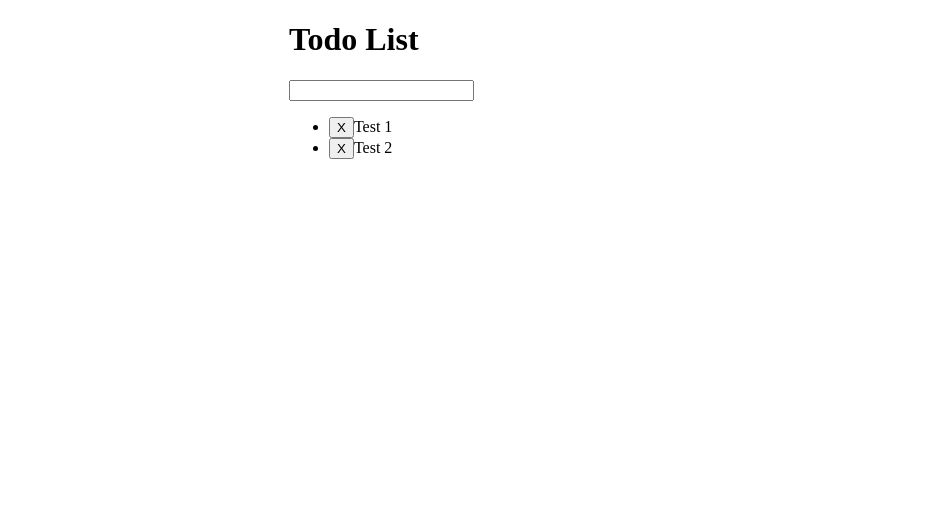
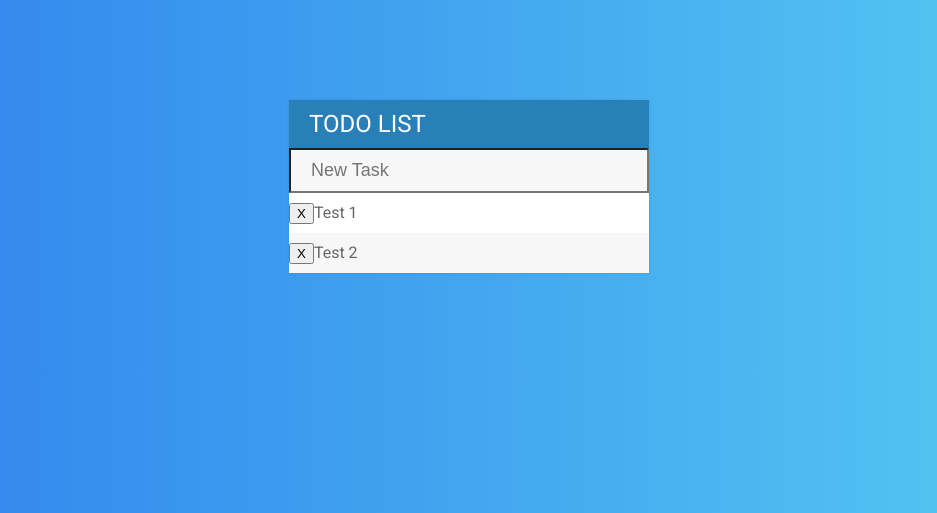
Before and after one commit to adrianyuson/ToDoList, a PHP site: page / in a window 1280 px wide. Shown: the top 513 px of the page, without its empty margins (171-1108 px from the left). Run offline with PHP 8.4, Linux system fonts and the light colour scheme.

Commit message:
Progress

```diff
--- a/assets/css/todos.css
+++ b/assets/css/todos.css
@@ -1,9 +1,64 @@
+h1 {
+	background: #2980b9;
+	color: white;
+	margin: 0;
+	padding: 10px 20px;
+	text-transform: uppercase;
+	font-size: 24px;
+	font-weight: normal;
+}
+
+ul {
+	list-style: none;
+	margin: 0;
+	padding: 0;
+}
+
 #container {
 	width: 360px;
-	margin: 0 auto;
+	margin: 100px auto;
+	background: #f7f7f7;
+	box-shadow: 0 0 3px rgba(0, 0, 0, 0.1);
+}
+
+body {
+	font-family: 'Roboto', sans-serif;
+	background: #56CCF2;
+	/* fallback for old browsers */
+	background: -webkit-linear-gradient(to right, #2F80ED, #56CCF2);
+	/* Chrome 10-25, Safari 5.1-6 */
+	background: linear-gradient(to right, #2F80ED, #56CCF2);
+	/* W3C, IE 10+/ Edge, Firefox 16+, Chrome 26+, Opera 12+, Safari 7+ */
+}
+
+li {
+	background: #fff;
+	/*	padding: 10px 0;*/
+	/*	height: 40px;*/
+	line-height: 40px;
+	color: #666;
+}
+
+input {
+	background: #f7f7f7;
+	font-size: 18px;
+	color: #2980b9;
+	width: 100%;
+	padding: 10px 20px;
+	box-sizing: border-box;
+}
+
+input:focus {
+	background: #fff;
+	border: 3px solid #2980b9;
+	outline: none;
+}
+
+li:nth-child(2n) {
+	background: #f7f7f7;
 }
 
 .completed {
-    text-decoration: line-through;
-    color: "gray";
+	text-decoration: line-through;
+	color: "gray";
 }
--- a/assets/js/todos.js
+++ b/assets/js/todos.js
@@ -1,8 +1,18 @@
-$("li").click(function() {
+$("ul").on("click", "li", function() {
     $(this).toggleClass("completed");
 });
 
-$("span").click(function(event) {
-    $(this).parent().remove();
+$("ul").on("click", "span", function(event) {
+    $(this).parent().fadeOut(200, function(event) {
+		$(this).remove();
+	});
     event.stopPropagation();
 });
+
+$("input[type='text']").on("keypress", function(event) {
+	if(event.which === 13) {
+		var todoText = $(this).val();
+		$(this).val("");
+		$("ul").append("<li><span><button>X</button></span>" + todoText + "</li>");
+	}
+});
--- a/index.html
+++ b/index.html
@@ -2,6 +2,7 @@
 <html lang="en">
 	<head>
 		<meta charset="UTF-8">
+		<link href="https://fonts.googleapis.com/css?family=Roboto:400,500,700" rel="stylesheet">
 		<script src="assets/js/lib/jquery-3.2.1.min.js"></script>
 		<link rel="stylesheet" href="assets/css/todos.css">
 		<title>To Do List</title>
@@ -9,7 +10,7 @@
 	<body>
 		<div id="container">
 			<h1>Todo List</h1>
-			<input type="text">
+			<input type="text" placeholder="New Task">
 
 			<ul>
 				<li><span><button>X</button></span>Test 1</li>
```
